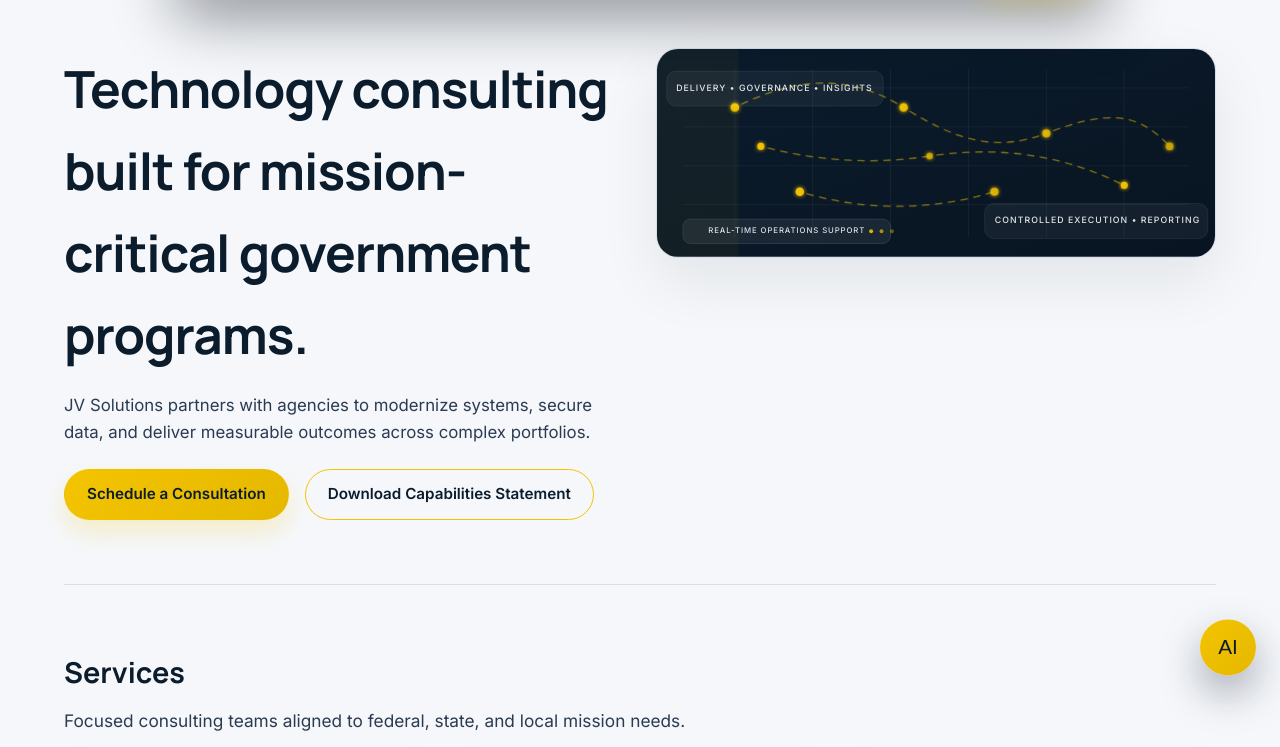
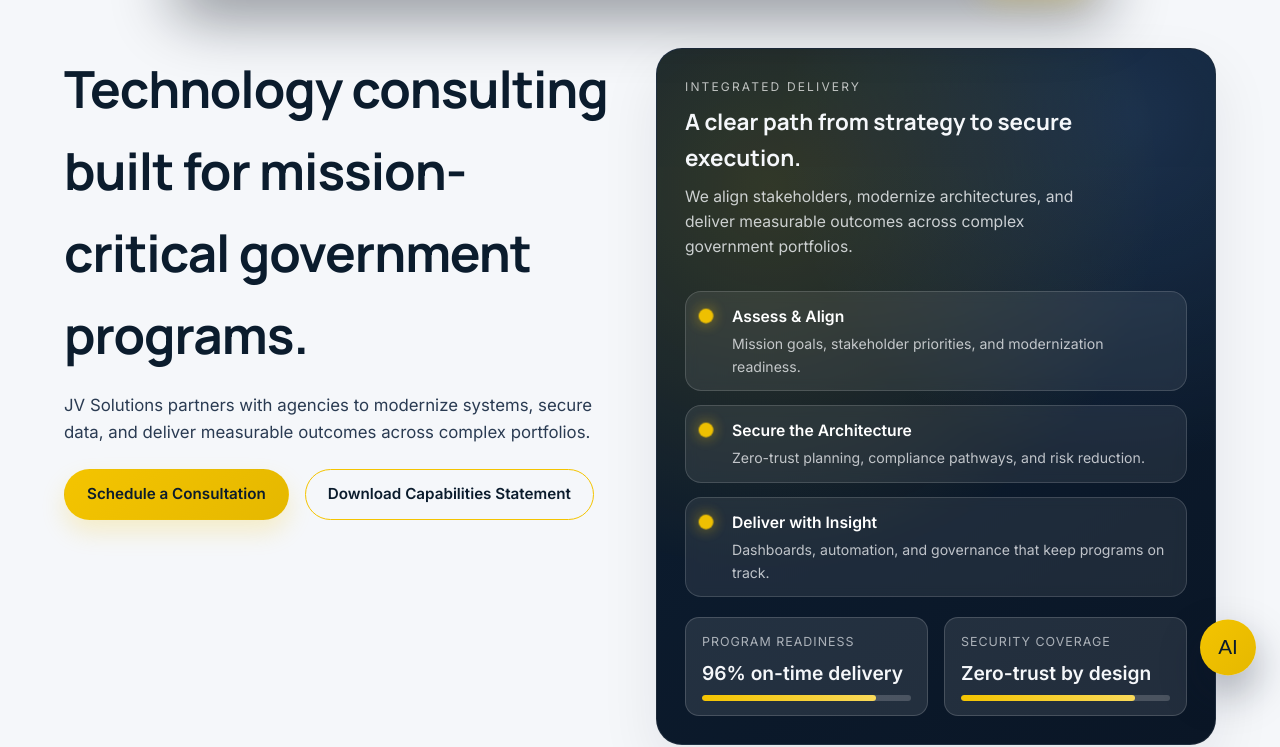
Before and after one commit to velillajoseph/JVSOLUTIONS, a website: page public/index.html in a window 1280 px wide. Shown: the part 88-835 px from the top of the page. Drawn offline with nearby package versions, Linux system fonts and the light colour scheme.

Commit message:
Refine hero consulting visual

```diff
--- a/public/index.html
+++ b/public/index.html
@@ -274,26 +274,159 @@
         font-size: 1.05rem;
       }
 
-      .hero-media {
+      .hero-visual {
         position: relative;
-        border-radius: 22px;
+        border-radius: 26px;
+        padding: 28px;
+        background: linear-gradient(145deg, #0d1f33 0%, #0a1626 100%);
+        color: #f5f7fa;
+        box-shadow: var(--shadow);
+        border: 1px solid rgba(255, 255, 255, 0.08);
+        display: grid;
+        gap: 20px;
         overflow: hidden;
-        box-shadow: var(--shadow);
-        border: 1px solid var(--border);
-        justify-self: center;
+        min-height: 320px;
       }
 
-      .hero-media img {
-        width: 100%;
-        height: 100%;
-        display: block;
-        object-fit: cover;
+      .hero-visual::before {
+        content: "";
+        position: absolute;
+        inset: 0;
+        background: radial-gradient(circle at 20% 20%, rgba(244, 196, 0, 0.18), transparent 55%),
+          radial-gradient(circle at 85% 10%, rgba(120, 176, 255, 0.16), transparent 45%);
+        opacity: 0.9;
+        pointer-events: none;
       }
 
-      .hero-media svg {
-        width: 100%;
-        height: 100%;
-        display: block;
+      .hero-visual__headline {
+        position: relative;
+        z-index: 1;
+        display: flex;
+        flex-direction: column;
+        gap: 8px;
+      }
+
+      .hero-visual__eyebrow {
+        text-transform: uppercase;
+        letter-spacing: 0.18em;
+        font-size: 0.75rem;
+        color: rgba(255, 255, 255, 0.7);
+      }
+
+      .hero-visual__title {
+        font-family: "Manrope", "Inter", sans-serif;
+        font-size: 1.4rem;
+        margin: 0;
+      }
+
+      .hero-visual__subtitle {
+        font-size: 0.98rem;
+        color: rgba(245, 247, 250, 0.8);
+        max-width: 420px;
+      }
+
+      .hero-visual__flow {
+        position: relative;
+        z-index: 1;
+        display: grid;
+        gap: 14px;
+      }
+
+      .hero-visual__step {
+        display: grid;
+        grid-template-columns: 20px 1fr;
+        gap: 12px;
+        padding: 12px 14px;
+        border-radius: 16px;
+        background: rgba(255, 255, 255, 0.08);
+        border: 1px solid rgba(255, 255, 255, 0.15);
+        backdrop-filter: blur(6px);
+      }
+
+      .hero-visual__step h4 {
+        font-size: 0.98rem;
+        margin: 0 0 4px;
+        color: #ffffff;
+      }
+
+      .hero-visual__step p {
+        font-size: 0.88rem;
+        color: rgba(245, 247, 250, 0.75);
+        margin: 0;
+      }
+
+      .hero-visual__dot {
+        width: 12px;
+        height: 12px;
+        border-radius: 50%;
+        background: #f4c400;
+        margin-top: 6px;
+        box-shadow: 0 0 12px rgba(244, 196, 0, 0.6);
+        animation: pulse-dot 3.6s ease-in-out infinite;
+      }
+
+      .hero-visual__insights {
+        position: relative;
+        z-index: 1;
+        display: grid;
+        grid-template-columns: repeat(auto-fit, minmax(180px, 1fr));
+        gap: 16px;
+      }
+
+      .hero-visual__insight {
+        padding: 14px 16px;
+        border-radius: 14px;
+        background: rgba(255, 255, 255, 0.1);
+        border: 1px solid rgba(255, 255, 255, 0.16);
+        display: grid;
+        gap: 6px;
+      }
+
+      .hero-visual__insight span {
+        font-size: 0.78rem;
+        letter-spacing: 0.08em;
+        text-transform: uppercase;
+        color: rgba(245, 247, 250, 0.65);
+      }
+
+      .hero-visual__insight strong {
+        font-size: 1.2rem;
+        font-weight: 600;
+      }
+
+      .hero-visual__meter {
+        height: 6px;
+        border-radius: 999px;
+        overflow: hidden;
+        background: rgba(255, 255, 255, 0.18);
+        position: relative;
+      }
+
+      .hero-visual__meter::after {
+        content: "";
+        position: absolute;
+        inset: 0;
+        width: 78%;
+        border-radius: 999px;
+        background: linear-gradient(90deg, #f4c400 0%, #f9d95a 100%);
+        animation: meter-sweep 4.2s ease-in-out infinite;
+      }
+
+      @keyframes pulse-dot {
+        0%, 100% { transform: scale(1); opacity: 0.8; }
+        50% { transform: scale(1.25); opacity: 1; }
+      }
+
+      @keyframes meter-sweep {
+        0%, 100% { width: 78%; }
+        50% { width: 96%; }
+      }
+
+      @media (prefers-reduced-motion: reduce) {
+        .hero-visual__dot,
+        .hero-visual__meter::after {
+          animation: none;
+        }
       }
 
       .tagline {
@@ -769,192 +902,50 @@
               <a class="button secondary" href="#contact">Download Capabilities Statement</a>
             </div>
           </div>
-          <div class="hero-media">
-            <svg
-              width="860"
-              height="320"
-              viewBox="0 0 860 320"
-              xmlns="http://www.w3.org/2000/svg"
-              role="img"
-              aria-label="Technology consulting network animation"
-            >
-              <defs>
-                <linearGradient id="bgGrad" x1="0" y1="0" x2="1" y2="1">
-                  <stop offset="0%" stop-color="#0B1C2D" />
-                  <stop offset="100%" stop-color="#081421" />
-                </linearGradient>
-
-                <filter id="softGlow" x="-40%" y="-40%" width="180%" height="180%">
-                  <feGaussianBlur stdDeviation="3" result="blur" />
-                  <feMerge>
-                    <feMergeNode in="blur" />
-                    <feMergeNode in="SourceGraphic" />
-                  </feMerge>
-                </filter>
-
-                <style>
-                  .node, .scanBar { transform-box: fill-box; transform-origin: center; }
-                  .gridLine { opacity: 0.18; }
-
-                  .link {
-                    stroke: rgba(244,196,0,0.55);
-                    stroke-width: 2;
-                    stroke-linecap: round;
-                    stroke-dasharray: 10 10;
-                    stroke-dashoffset: 0;
-                    animation: dash 7s linear infinite;
-                  }
-
-                  .node {
-                    fill: #F4C400;
-                    filter: url(#softGlow);
-                    opacity: 0.95;
-                    animation: pulse 3.2s ease-in-out infinite;
-                  }
-
-                  .d1 { animation-delay: 0s; }
-                  .d2 { animation-delay: 0.5s; }
-                  .d3 { animation-delay: 1s; }
-                  .d4 { animation-delay: 1.5s; }
-
-                  .scanBar {
-                    opacity: 0.14;
-                    animation: scan 6.2s ease-in-out infinite;
-                  }
-
-                  @keyframes dash { to { stroke-dashoffset: -240; } }
-                  @keyframes pulse {
-                    0%, 100% { transform: scale(1); opacity: 0.8; }
-                    50% { transform: scale(1.1); opacity: 1; }
-                  }
-                  @keyframes scan {
-                    0% { transform: translateX(-260px); }
-                    50% { transform: translateX(980px); }
-                    100% { transform: translateX(-260px); }
-                  }
-
-                  @media (prefers-reduced-motion: reduce) {
-                    .link, .node, .scanBar { animation: none !important; }
-                  }
-                </style>
-              </defs>
-
-              <rect x="0" y="0" width="860" height="320" rx="24" fill="url(#bgGrad)" />
-
-              <g class="gridLine" stroke="rgba(245,247,250,0.45)" stroke-width="1">
-                <path d="M40 60 H820" />
-                <path d="M40 120 H820" />
-                <path d="M40 180 H820" />
-                <path d="M40 240 H820" />
-                <path d="M120 30 V290" />
-                <path d="M240 30 V290" />
-                <path d="M360 30 V290" />
-                <path d="M480 30 V290" />
-                <path d="M600 30 V290" />
-                <path d="M720 30 V290" />
-              </g>
-
-              <rect class="scanBar" x="-260" y="0" width="260" height="320" fill="rgba(244,196,0,0.28)" />
-
-              <g fill="none">
-                <path class="link" d="M120 90 C220 40, 300 40, 380 90" />
-                <path class="link" d="M380 90 C460 140, 520 160, 600 130" />
-                <path class="link" d="M600 130 C690 95, 740 95, 790 150" />
-                <path class="link" d="M220 220 C320 250, 420 250, 520 220" />
-                <path class="link" d="M160 150 C240 170, 320 180, 420 165" />
-                <path class="link" d="M420 165 C520 150, 620 160, 720 210" />
-              </g>
-
-              <g>
-                <circle class="node d1" cx="120" cy="90" r="6" />
-                <circle class="node d2" cx="380" cy="90" r="6" />
-                <circle class="node d3" cx="600" cy="130" r="6" />
-                <circle class="node d4" cx="790" cy="150" r="6" />
-                <circle class="node d2" cx="220" cy="220" r="6" />
-                <circle class="node d3" cx="520" cy="220" r="6" />
-                <circle class="node d1" cx="160" cy="150" r="5" />
-                <circle class="node d4" cx="420" cy="165" r="5" />
-                <circle class="node d2" cx="720" cy="210" r="5" />
-              </g>
-
-              <g opacity="0.92">
-                <rect
-                  x="15"
-                  y="34"
-                  width="38.8%"
-                  height="54"
-                  rx="14"
-                  fill="rgba(255,255,255,0.06)"
-                  stroke="rgba(255,255,255,0.12)"
-                />
-                <text
-                  x="181"
-                  y="61"
-                  fill="#F5F7FA"
-                  font-family="Inter, Helvetica, Arial, sans-serif"
-                  font-size="13.5"
-                  font-weight="500"
-                  letter-spacing="1.6"
-                  text-anchor="middle"
-                  dominant-baseline="middle"
-                >
-                  DELIVERY • GOVERNANCE • INSIGHTS
-                </text>
-
-                <rect
-                  x="505"
-                  y="238"
-                  width="40%"
-                  height="54"
-                  rx="14"
-                  fill="rgba(255,255,255,0.06)"
-                  stroke="rgba(255,255,255,0.12)"
-                />
-                <text
-                  x="679"
-                  y="265"
-                  fill="#F5F7FA"
-                  font-family="Inter, Helvetica, Arial, sans-serif"
-                  font-size="13.5"
-                  font-weight="500"
-                  letter-spacing="1.6"
-                  text-anchor="middle"
-                  dominant-baseline="middle"
-                >
-                  CONTROLLED EXECUTION • REPORTING
-                </text>
-              </g>
-
-              <g opacity="0.9">
-                <rect
-                  x="40"
-                  y="262"
-                  width="320"
-                  height="38"
-                  rx="12"
-                  fill="rgba(255,255,255,0.08)"
-                  stroke="rgba(255,255,255,0.18)"
-                />
-                <text
-                  x="200"
-                  y="281"
-                  fill="#F5F7FA"
-                  font-family="Inter, Helvetica, Arial, sans-serif"
-                  font-size="12"
-                  font-weight="500"
-                  letter-spacing="1.4"
-                  text-anchor="middle"
-                  dominant-baseline="middle"
-                >
-                  REAL-TIME OPERATIONS SUPPORT
-                </text>
-                <g fill="#F4C400">
-                  <circle cx="330" cy="281" r="3" />
-                  <circle cx="346" cy="281" r="3" opacity="0.75" />
-                  <circle cx="362" cy="281" r="3" opacity="0.45" />
-                </g>
-              </g>
-            </svg>
+          <div class="hero-visual" role="img" aria-label="Technology consulting workflow overview">
+            <div class="hero-visual__headline">
+              <span class="hero-visual__eyebrow">Integrated Delivery</span>
+              <h3 class="hero-visual__title">A clear path from strategy to secure execution.</h3>
+              <p class="hero-visual__subtitle">
+                We align stakeholders, modernize architectures, and deliver measurable outcomes across complex
+                government portfolios.
+              </p>
+            </div>
+            <div class="hero-visual__flow">
+              <div class="hero-visual__step">
+                <span class="hero-visual__dot" aria-hidden="true"></span>
+                <div>
+                  <h4>Assess &amp; Align</h4>
+                  <p>Mission goals, stakeholder priorities, and modernization readiness.</p>
+                </div>
+              </div>
+              <div class="hero-visual__step">
+                <span class="hero-visual__dot" aria-hidden="true"></span>
+                <div>
+                  <h4>Secure the Architecture</h4>
+                  <p>Zero-trust planning, compliance pathways, and risk reduction.</p>
+                </div>
+              </div>
+              <div class="hero-visual__step">
+                <span class="hero-visual__dot" aria-hidden="true"></span>
+                <div>
+                  <h4>Deliver with Insight</h4>
+                  <p>Dashboards, automation, and governance that keep programs on track.</p>
+                </div>
+              </div>
+            </div>
+            <div class="hero-visual__insights">
+              <div class="hero-visual__insight">
+                <span>Program Readiness</span>
+                <strong>96% on-time delivery</strong>
+                <div class="hero-visual__meter"></div>
+              </div>
+              <div class="hero-visual__insight">
+                <span>Security Coverage</span>
+                <strong>Zero-trust by design</strong>
+                <div class="hero-visual__meter"></div>
+              </div>
+            </div>
           </div>
         </div>
       </section>
```
